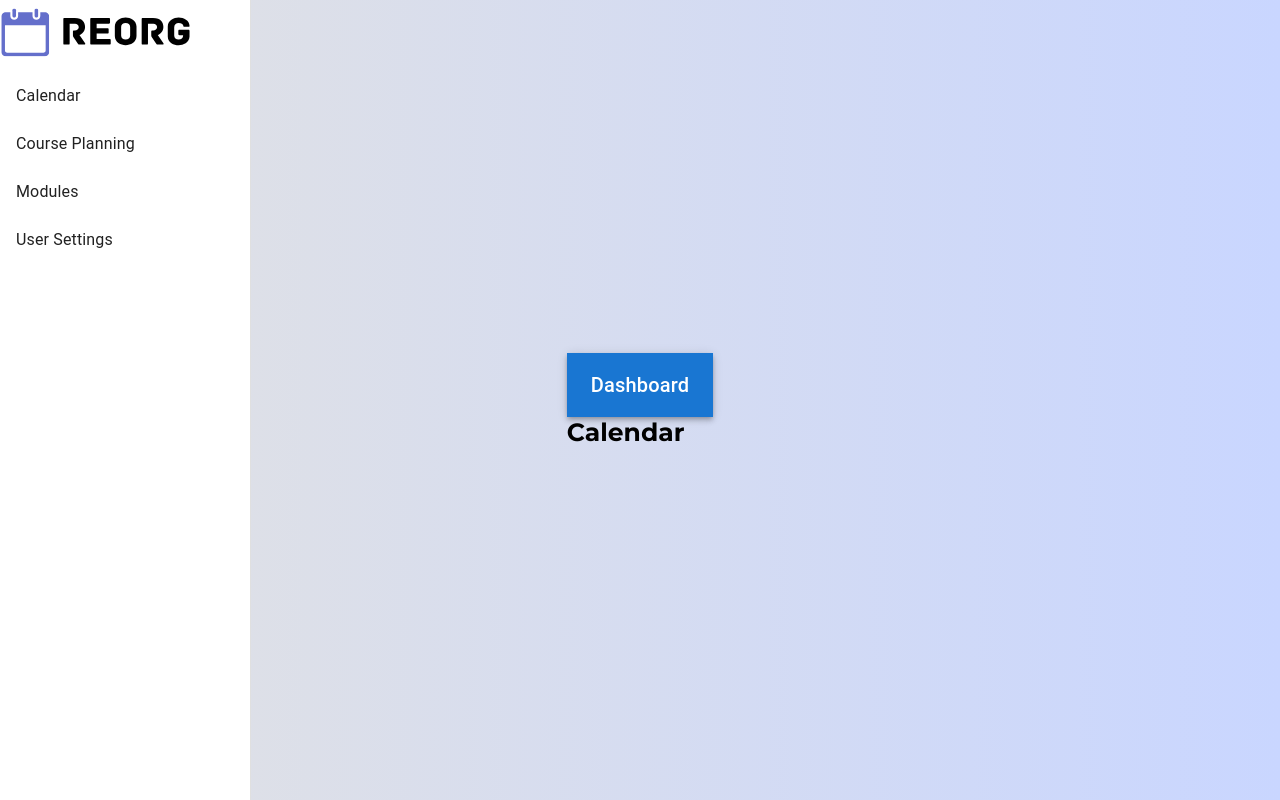
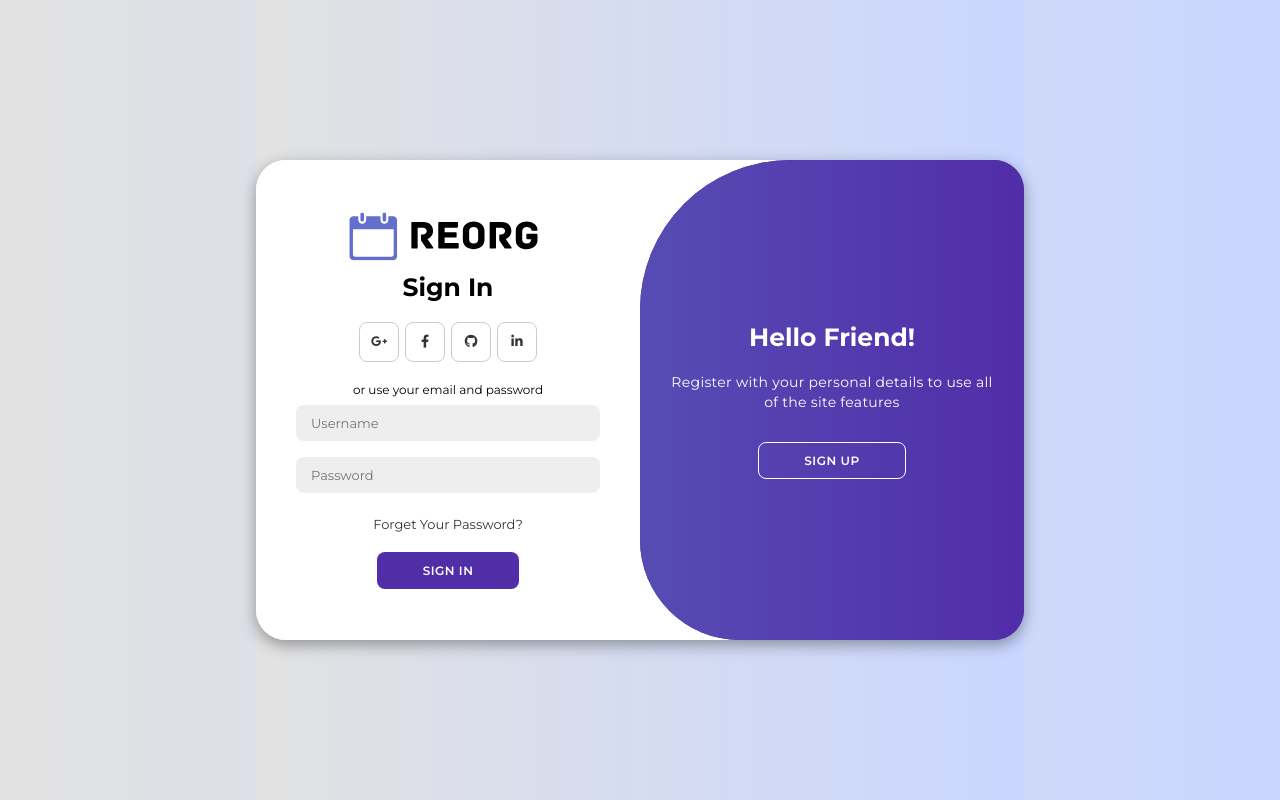
Before and after one commit to Siyan-G/Orbital24-REORG, a React (Create React App) app: page / in a window 1280 px wide. Built offline with nearby package versions, Linux system fonts and the light colour scheme.

Commit message:
updated skeleton

```diff
--- a/src/App.tsx
+++ b/src/App.tsx
@@ -11,13 +11,13 @@ import Modules from './components/dashboard/pages/Modules';
 const App: React.FC = () => {
   return (
     <Routes>
-      <Route path={"/login"} element={<LogInPage />} />
+      <Route path={"/"} element={<LogInPage />} />
       <Route path={"/forget"} element={<ForgetPassword />} />
-      <Route path="/" element={<Layout />}>
+      <Route path="/main" element={<Layout />}>
         <Route index element={<Calendar />} />
-        <Route path="/courseplanning" element={<CoursePlanning />} />
-        <Route path="/modules" element={<Modules />} />
-        <Route path="/usersettings" element={<UserSettings />} />
+        <Route path="/main/courseplanning" element={<CoursePlanning />} />
+        <Route path="/main/modules" element={<Modules />} />
+        <Route path="/main/usersettings" element={<UserSettings />} />
       </Route>
     </Routes>
   );
--- a/src/components/dashboard/Sidebar.tsx
+++ b/src/components/dashboard/Sidebar.tsx
@@ -12,13 +12,13 @@ const Sidebar: React.FC = () => {
           <ListItem button component={Link} to="/">
             <ListItemText primary="Calendar" />
           </ListItem>
-          <ListItem button component={Link} to="/courseplanning">
+          <ListItem button component={Link} to="/main/courseplanning">
             <ListItemText primary="Course Planning" />
           </ListItem>
-          <ListItem button component={Link} to="/modules">
+          <ListItem button component={Link} to="/main/modules">
             <ListItemText primary="Modules" />
           </ListItem>
-          <ListItem button component={Link} to="/usersettings">
+          <ListItem button component={Link} to="/main/usersettings">
             <ListItemText primary="User Settings" />
           </ListItem>
         </List>
```
